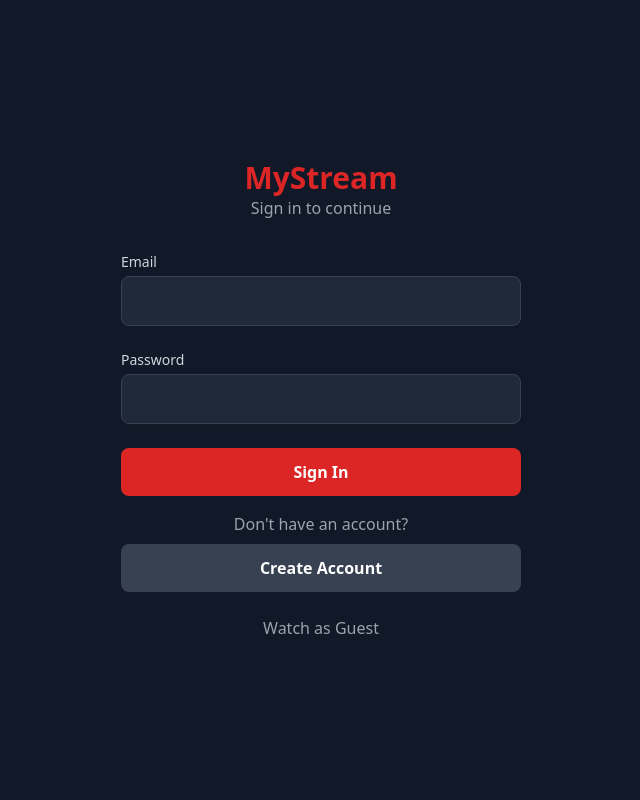
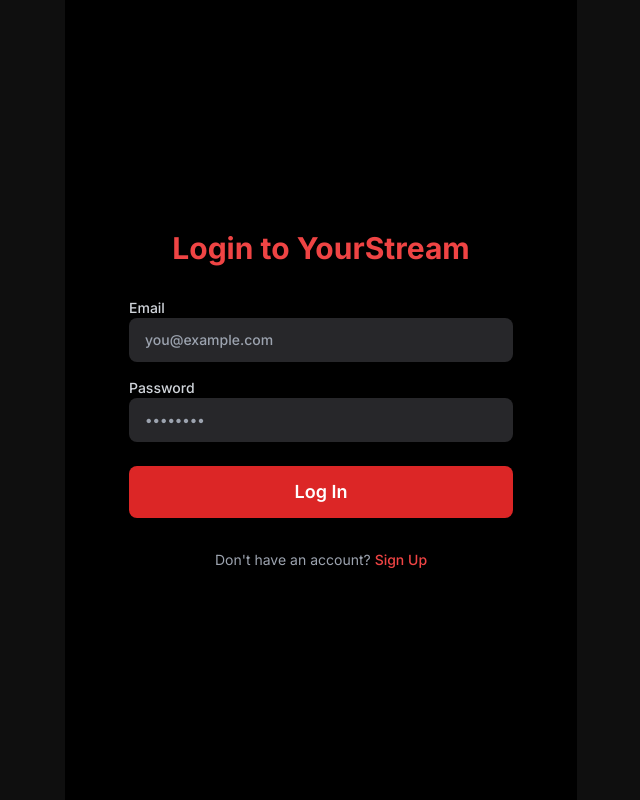
Before and after one commit to Appureddy143/infinity, a PHP site: page /login.php in a window 1280 px wide. Shown: the whole page, without its empty margins (319-959 px from the left). Run offline with PHP 8.4, Linux system fonts and the light colour scheme; some libraries are stand-ins or nearby versions.

Commit message:
Update login.php

```diff
--- a/login.php
+++ b/login.php
@@ -1,128 +1,70 @@
+<?php
+    session_start();
+    // If user is already logged in, redirect to home
+    if (isset($_SESSION['user_id'])) {
+        header("Location: index.php");
+        exit;
+    }
+
+    $error = '';
+    // Check for error messages from login_process.php
+    if (isset($_GET['error'])) {
+        if ($_GET['error'] == '1') {
+            $error = 'Invalid email or password.';
+        } elseif ($_GET['error'] == '2') {
+            $error = 'An error occurred. Please try again.';
+        }
+    }
+?>
 <!DOCTYPE html>
-<html lang="en" class="bg-gray-900">
+<html lang="en">
 <head>
     <meta charset="UTF-8">
     <meta name="viewport" content="width=device-width, initial-scale=1.0">
-    <title>Login - MyStream</title>
+    <title>Login - YourStream</title>
     <script src="https://cdn.tailwindcss.com"></script>
+    <link href="https://fonts.googleapis.com/css2?family=Inter:wght@400;500;600;700&display=swap" rel="stylesheet">
+    <style>
+        body {
+            font-family: 'Inter', sans-serif;
+            background-color: #0f0f0f;
+            color: #ffffff;
+        }
+    </style>
 </head>
-<body class="font-sans text-white">
+<body class="antialiased">
 
-    <?php
-        // --- DATABASE LOGIC (CONCEPT) ---
-        session_start(); // Start the session at the very top
+    <div class="container mx-auto max-w-lg min-h-screen bg-black flex flex-col items-center justify-center p-6">
 
-        // Check if user is already logged in, redirect to home
-        if (isset($_SESSION['user_id'])) {
-            header('Location: index.php');
-            exit;
-        }
+        <h1 class="text-3xl font-bold text-red-500 mb-8">Login to YourStream</h1>
 
-        $errorMessage = '';
+        <form action="login_process.php" method="POST" class="w-full max-w-sm">
 
-        // Check if the form was submitted
-        if ($_SERVER['REQUEST_METHOD'] == 'POST' && isset($_POST['login'])) {
-            // 1. Connect to your Neon (PostgreSQL) database
-            //    $pdo = new PDO($dsn, ...);
-
-            // 2. Get form data
-            $email = $_POST['email'];
-            $password = $_POST['password'];
-
-            // 3. Find the user
-            //    $stmt = $pdo->prepare("SELECT * FROM users WHERE email = ?");
-            //    $stmt->execute([$email]);
-            //    $user = $stmt->fetch();
-
-            // 4. Verify password
-            //    if ($user && password_verify($password, $user['password_hash'])) {
-            //        // Password is correct! Store user data in session
-            //        $_SESSION['user_id'] = $user['id'];
-            //        $_SESSION['user_email'] = $user['email'];
-            //
-            //        // Redirect to home page
-            //        header('Location: index.php');
-            //        exit;
-            //    } else {
-            //        $errorMessage = 'Invalid email or password.';
-            //    }
-
-            // Placeholder logic:
-            if ($email == 'user@example.com' && $password == 'password') {
-                 $_SESSION['user_id'] = 123; // Placeholder user ID
-                 $_SESSION['user_email'] = 'user@example.com';
-                 header('Location: index.php');
-                 exit;
-            } else {
-                 $errorMessage = 'Invalid email or password.';
-            }
-        }
-
-        // Handle Registration (conceptual)
-        if ($_SERVER['REQUEST_METHOD'] == 'POST' && isset($_POST['register'])) {
-             // 1. Get email, password, confirm_password
-             // 2. Check if passwords match
-             // 3. Check if email already exists
-             // 4. Hash the password: $hash = password_hash($_POST['password'], PASSWORD_DEFAULT);
-             // 5. Insert new user into `users` table
-             // 6. Log them in (set session) and redirect
-             $errorMessage = 'Registration is not implemented yet.';
-        }
-    ?>
-
-    <div class="max-w-md mx-auto min-h-screen flex flex-col justify-center p-6">
-
-        <!-- Header -->
-        <header class="text-center mb-8">
-            <h1 class="text-3xl font-bold text-red-600">MyStream</h1>
-            <p class="text-gray-400">Sign in to continue</p>
-        </header>
-
-        <!-- Login Form -->
-        <form action="login.php" method="POST" class="space-y-6">
-            <?php if (!empty($errorMessage)): ?>
-                <div class="bg-red-800 border border-red-700 text-red-100 px-4 py-3 rounded-lg">
-                    <?php echo $errorMessage; ?>
+            <?php if ($error): ?>
+                <div class="bg-red-900 border border-red-700 text-red-100 px-4 py-3 rounded-lg relative mb-4" role="alert">
+                    <span class="block sm:inline"><?php echo htmlspecialchars($error); ?></span>
                 </div>
             <?php endif; ?>
 
-            <div>
-                <label for="email" class="block text-sm font-medium text-gray-300">Email</label>
-                <input type="email" name="email" id="email" required
-                       class="mt-1 block w-full bg-gray-800 border border-gray-700 rounded-lg shadow-sm py-3 px-4 text-white focus:outline-none focus:border-red-500 focus:ring-1 focus:ring-red-500">
+            <div class="mb-4">
+                <label for="email" class="block text-sm font-medium text-gray-300 mb-2">Email</dlabel>
+                <input type="email" id="email" name="email" class="w-full bg-zinc-800 text-white placeholder-gray-400 rounded-lg py-3 px-4 focus:outline-none focus:ring-2 focus:ring-red-500" placeholder="you@example.com" required>
             </div>
 
-            <div>
-                <label for="password" class="block text-sm font-medium text-gray-300">Password</label>
-                <input type="password" name="password" id="password" required
-                       class="mt-1 block w-full bg-gray-800 border border-gray-700 rounded-lg shadow-sm py-3 px-4 text-white focus:outline-none focus:border-red-500 focus:ring-1 focus:ring-red-500">
+            <div class="mb-6">
+                <label for="password" class="block text-sm font-medium text-gray-300 mb-2">Password</dlabel>
+                <input type="password" id="password" name="password" class="w-full bg-zinc-800 text-white placeholder-gray-400 rounded-lg py-3 px-4 focus:outline-none focus:ring-2 focus:ring-red-500" placeholder="••••••••" required>
             </div>
 
-            <div>
-                <button type="submit" name="login"
-                        class="w-full bg-red-600 text-white font-bold py-3 px-6 rounded-lg hover:bg-red-700 transition">
-                    Sign In
-                </button>
-            </div>
-        </form>
-
-        <!-- Register Button (as a form submission) -->
-        <form action="login.php" method="POST" class="mt-4">
-            <p class="text-center text-gray-400">Don't have an account?</p>
-            <!-- These would be hidden inputs for a real registration form -->
-            <input type="hidden" name="email" value="new@example.com">
-            <input type="hidden" name="password" value="newpass">
-
-            <button type="submit" name="register"
-                    class="w-full bg-gray-700 text-white font-bold py-3 px-6 rounded-lg hover:bg-gray-600 transition mt-2">
-                Create Account
+            <button type="submit" class="w-full bg-red-600 hover:bg-red-700 text-white font-semibold py-3 rounded-lg text-lg transition-colors duration-200">
+                Log In
             </button>
         </form>
 
-        <!-- Guest Mode -->
-         <div class="text-center mt-6">
-            <a href="index.php" class="text-gray-400 hover:text-white transition">Watch as Guest</a>
-        </div>
+        <p class="mt-8 text-sm text-gray-400">
+            Don't have an account?
+            <a href="register.php" class="font-medium text-red-500 hover:text-red-400">Sign Up</a>
+        </p>
     </div>
 
 </body>
```
